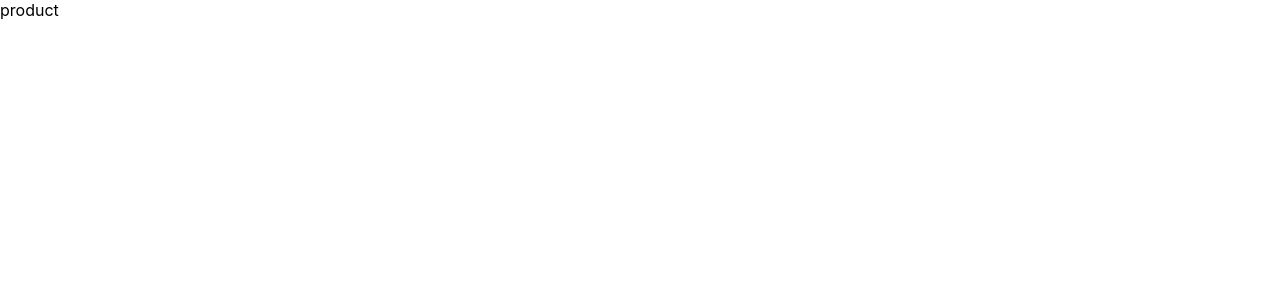
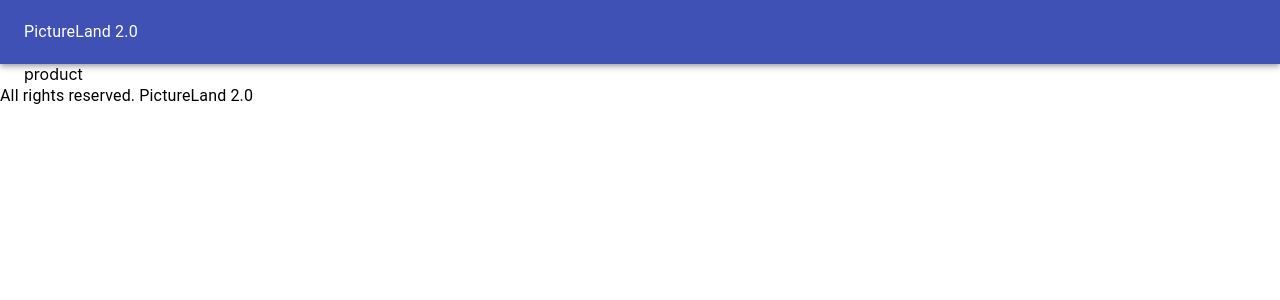
Before and after one commit to GraniteMask/nextjs-pictureland-2.0, a Next.js app: page / in a window 1280 px wide. Shown: the top 300 px of the page. Built offline with nearby package versions, Linux system fonts and the light colour scheme.

Commit message:
layout added

```diff
--- a/components/Layout.js
+++ b/components/Layout.js
@@ -0,0 +1,26 @@
+import React from 'react'
+import Head from 'next/head'
+import {AppBar, Typography, Toolbar, Container} from '@material-ui/core'
+
+export default function Layout({children}) {
+    return (
+        <div>
+            <Head>
+                <title>PictureLand 2.0</title>
+            </Head>
+            <AppBar position="static">
+                <Toolbar>
+                    <Typography>PictureLand 2.0</Typography>
+                </Toolbar>
+            </AppBar>
+            <Container>
+                {children}
+            </Container>
+            <footer>
+                <Typography>
+                    All rights reserved. PictureLand 2.0
+                </Typography>
+            </footer>
+        </div>
+    )
+}
--- a/pages/index.js
+++ b/pages/index.js
@@ -1,9 +1,13 @@
 import Head from 'next/head'
 import Image from 'next/image'
+import Layout from '../components/layout'
 import styles from '../styles/Home.module.css'
 
 export default function Home() {
   return (
-    <div>product</div>
+    <Layout>
+      <div>product</div>
+    </Layout>
+
   )
 }
```
